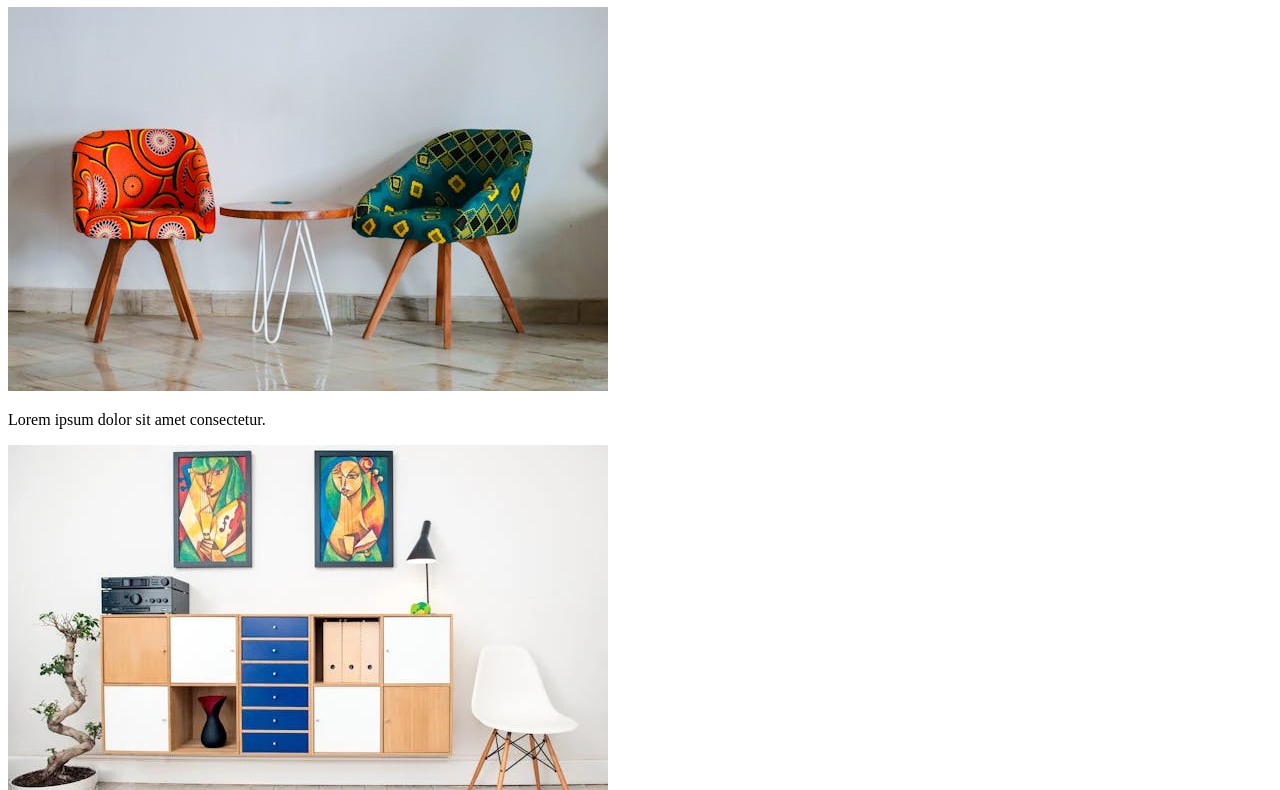
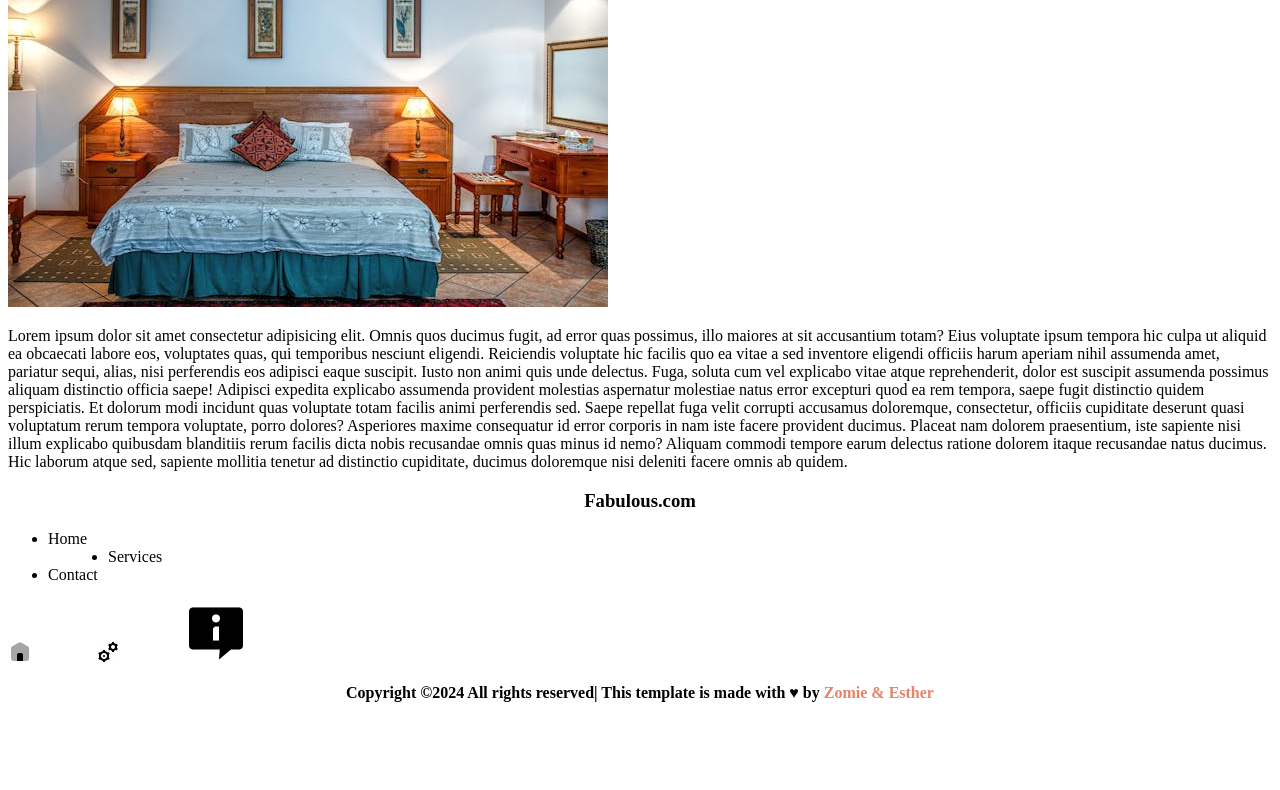
Before and after one commit to Aduradu-Chinazom/furnitures_by_zomie, a plain HTML site: page index.html in a window 1280 px wide. Shown: the part 405-1195 px from the top of the page. After the commit the page ends 1123 px from the top, so only its background shows below. Drawn offline with Linux system fonts and the light colour scheme.

Commit message:
i created a new section and a footer

```diff
--- a/index.html
+++ b/index.html
@@ -24,25 +24,29 @@
             <button>View More</button>
         </div>
     </div>
-
-    <h1 class="na">New Arrivals</h1>
-    <div class="chinazom_div">
-        <div class="chinazom_child_div">
-            <img src="images/item 1.jpeg" alt="">
-            <p>Lorem ipsum dolor sit amet consectetur.</p>
+    <div class="esther_div_case">
+        <div class="esther_div">
+            <img src="images/item10.jpeg" alt="">
+            <p>Lorem ipsum dolor sit amet consectetur adipisicing elit. Omnis quos ducimus fugit, ad error quas possimus, illo maiores at sit accusantium totam? Eius voluptate ipsum tempora hic culpa ut aliquid ea obcaecati labore eos, voluptates quas, qui temporibus nesciunt eligendi. Reiciendis voluptate hic facilis quo ea vitae a sed inventore eligendi officiis harum aperiam nihil assumenda amet, pariatur sequi, alias, nisi perferendis eos adipisci eaque suscipit. Iusto non animi quis unde delectus. Fuga, soluta cum vel explicabo vitae atque reprehenderit, dolor est suscipit assumenda possimus aliquam distinctio officia saepe! Adipisci expedita explicabo assumenda provident molestias aspernatur molestiae natus error excepturi quod ea rem tempora, saepe fugit distinctio quidem perspiciatis. Et dolorum modi incidunt quas voluptate totam facilis animi perferendis sed. Saepe repellat fuga velit corrupti accusamus doloremque, consectetur, officiis cupiditate deserunt quasi voluptatum rerum tempora voluptate, porro dolores? Asperiores maxime consequatur id error corporis in nam iste facere provident ducimus. Placeat nam dolorem praesentium, iste sapiente nisi illum explicabo quibusdam blanditiis rerum facilis dicta nobis recusandae omnis quas minus id nemo? Aliquam commodi tempore earum delectus ratione dolorem itaque recusandae natus ducimus. Hic laborum atque sed, sapiente mollitia tenetur ad distinctio cupiditate, ducimus doloremque nisi deleniti facere omnis ab quidem.</p>
         </div>
-        <div class="chinazom_child_div">
-            <img src="images/item2.webp" alt="">
-            <p>Lorem ipsum dolor sit amet consectetur.</p>
+    </div>
+    <div id="footer" style="background-color: #eeeeee07;">
+        <b>
+            <h3 style="text-align: center;">Fabulous.com</h3>
+        </b>
+        <ul>
+            <li>Home</li>
+            <li style="margin-left: 60px; margin-right: 60px;">Services</li>
+            <li>Contact</li>
+        </ul>
+        <div id="footerimg">
+            <img src="images/home.gif" alt="">
+            <img src="images/services.gif" alt="" style="margin-left: 60px; margin-right: 60px;">
+            <img src="images/info.gif" alt="">
         </div>
-        <div class="chinazom_child_div">
-            <img src="images/item3.webp" alt="">
-            <p>Lorem ipsum dolor sit amet consectetur.</p>
-        </div>
-        <div class="chinazom_child_div">
-            <img src="images/item4.jpeg" alt="">
-            <p>Lorem ipsum dolor sit amet consectetur.</p>
-        </div>
+        <b>
+            <p style="text-align: center;">Copyright &copy;2024 All rights reserved| This template is made with &hearts; by <span style="color: #e68369;">Zomie & Esther</span></p>
+        </b>
     </div>
 </body>
 </html>
--- a/styles.css
+++ b/styles.css
@@ -2,70 +2,38 @@
     padding: 0;
     margin: 0;
 }
-body{
-    font-family: zapfino;
-    background-color: #fbf6e2;
+.esther_div{
+    display: flex;
+    width: 80%;
+    gap: 30px;
+    padding: 20px;
+    align-items: center;
+    background-color: #Fbf6e2;
 }
-.hero{
-    padding: 10px;
+.esther_div_case{
+    width: 100%;
     background-color: #131842;
-}
-.navvv{
-    display: flex;
-    justify-content: space-between;
-    align-items: center;
-    background-color: #ecceae;
-}
-.navv{
-    display: flex;
-    gap: 30px;
-    margin-right: 10px;
-}
-.navv li{
-    color: #131842;
-    list-style: none;
-    cursor: pointer;
-}
-.herohero{
-    background-color: #ecceae;
-    color: #131842;
-    display: flex;
-    flex-direction: column;
-    justify-content: center;
-    align-items: center;
-    gap: 20px;
-    height: 350px;
-}
-.herohero button{
-    background-color: #e68369;
-    color: #131842;
-    padding: 10px 20px;
-    border: none;
-    border-radius: 20px;
-    cursor: pointer;
-}
-.chinazom_div{
     display: flex;
     justify-content: center;
     align-items: center;
-    justify-content: space-around;
+    height: 500px;
 }
-.chinazom_child_div{
+#footer ul{
     display: flex;
-    flex-direction: column;
-    width: 20%;
-    height: 300px;
-    gap: 10px;
-    color: #131842;
     justify-content: center;
-    align-items: center;
 }
-.chinazom_child_div img{
-    width: 300px;
-    height: 200px;
+#footer ul li{
+    margin-top: 10px;
+    list-style: none;
+    text-transform: uppercase;
+    cursor: pointer;
 }
-.na{
-    text-align: center;
-    color: #131842;
-    margin-top: 20px;
+#footerimg{
+    display: flex;
+    justify-content: center;
 }
+#footerimg img{
+    width: 20px;
+    height: 20px;
+    cursor: pointer;
+}
```
